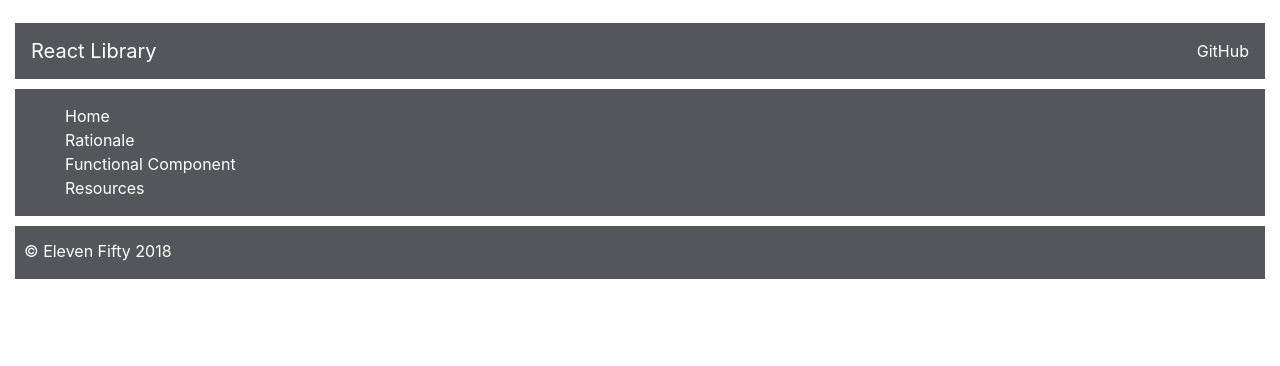
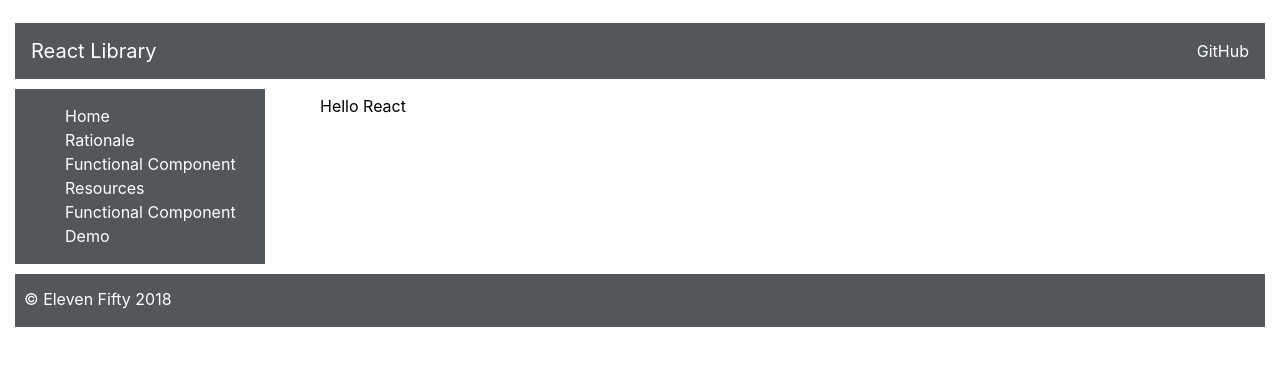
Before and after one commit to scottjstewart/new-project-prac, a React (Create React App) app: page /functionaldemo in a window 1280 px wide. Shown: the top 366 px of the page. Built offline with nearby package versions, Linux system fonts and the light colour scheme.

Commit message:
added fuctional component demo

```diff
--- /dev/null
+++ b/src/components/concepts/FunctionalComponentDemo.js
@@ -0,0 +1,13 @@
+import React from "react";
+
+const FunctionalCompnentDemo = () => {
+  return (
+    <div className="main">
+      <div className="mainDiv">
+        <div>Hello React</div>
+      </div>
+    </div>
+  );
+};
+
+export default FunctionalCompnentDemo;
--- a/src/components/site/Sidebar.js
+++ b/src/components/site/Sidebar.js
@@ -4,6 +4,7 @@ import { Route, Link, Switch } from "react-router-dom";
 
 import Home from "./Home";
 import Resources from "./Resources";
+import FunctionalCompnentDemo from "../concepts/FunctionalComponentDemo";
 
 const Sidebar = () => (
   <div className="sidebar">
@@ -21,6 +22,9 @@ const Sidebar = () => (
         <li>
           <Link to="/resources">Resources</Link>
         </li>
+        <li>
+          <Link to="/functionaldemo">Functional Component Demo</Link>
+        </li>
       </ul>
     </div>
     <div className="sidebar-route">
@@ -34,6 +38,9 @@ const Sidebar = () => (
         <Route exact path="/">
           <Home />
         </Route>
+        <Route exact path="/functionaldemo">
+          <FunctionalCompnentDemo />
+        </Route>
       </Switch>
     </div>
   </div>
```
